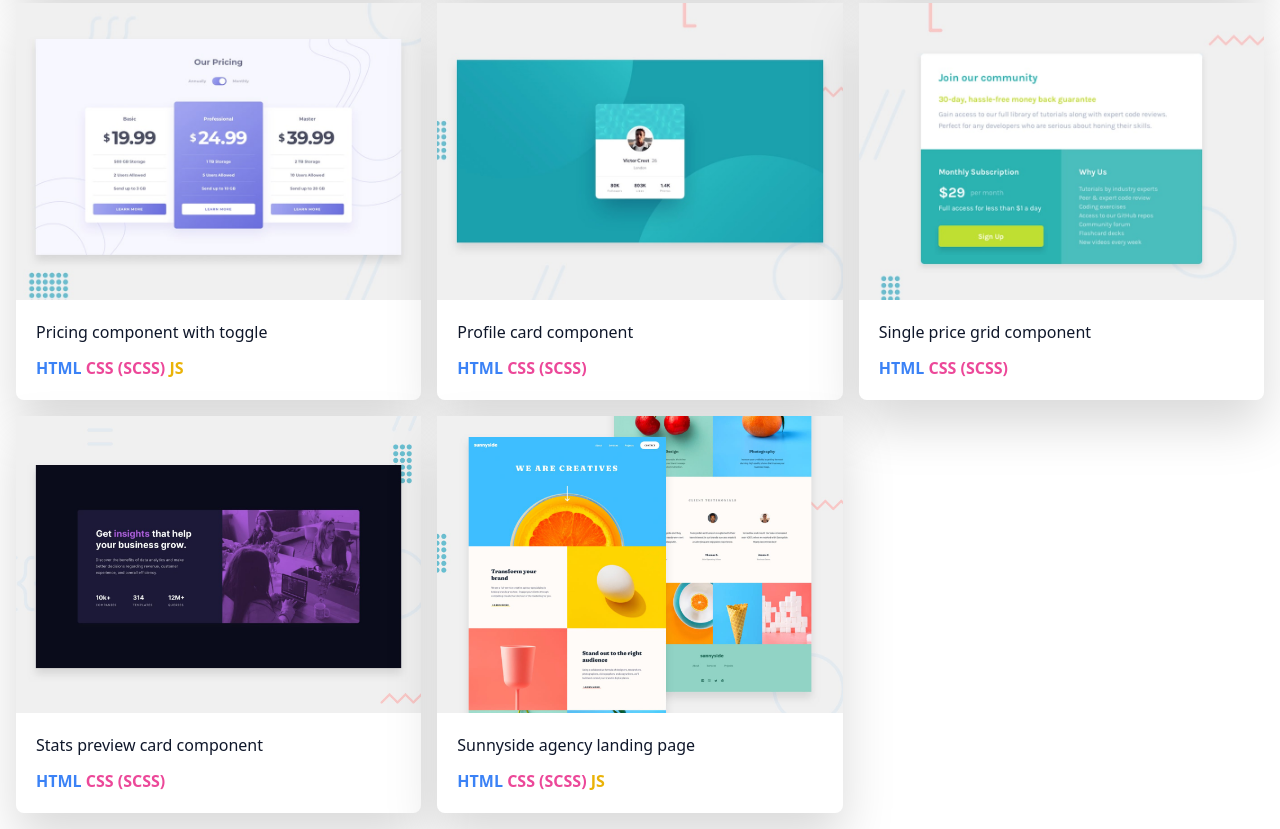
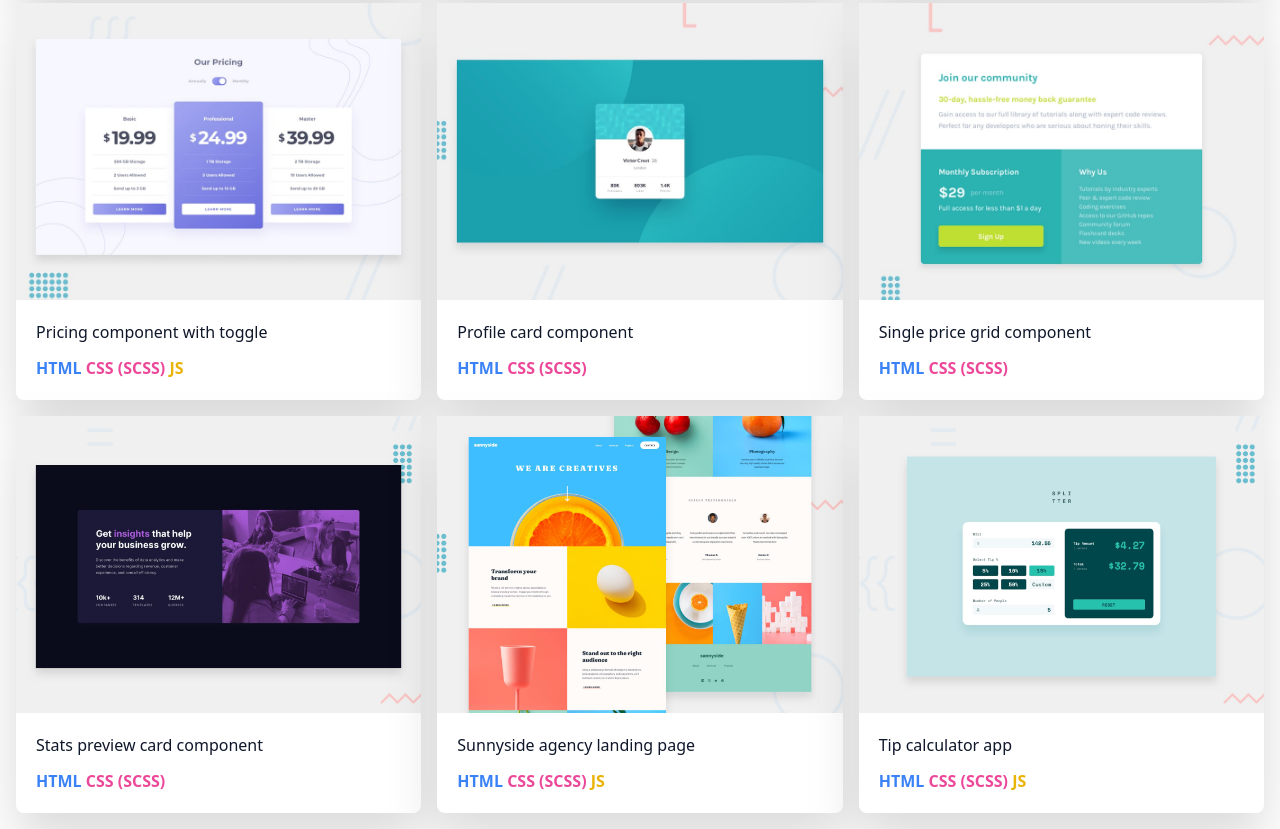
Before and after one commit to gergelyn/frontendmentorio, a website: page index.html in a window 1280 px wide. Shown: the part 1253-2082 px from the top of the page. Drawn offline with Linux system fonts and the light colour scheme.

Commit message:
tip-calculator-app Project added

```diff
--- a/index.html
+++ b/index.html
@@ -128,6 +128,15 @@
                 <span class="text-yellow-500">JS</span>
             </p>
         </div>
+        <div class="bg-white rounded-lg drop-shadow-2xl">
+            <a href="./tip-calculator-app-main/index.html"><img src="./tip-calculator-app-main/design/desktop-preview.jpg" alt="tip-calculator-app-desktop-preview"></a>
+            <h3 class="text-slate-900 mt-5 text-base font-medium mx-5">Tip calculator app</h3>
+            <p class="font-bold mt-3 mx-5 mb-5">
+                <span class="text-blue-500">HTML</span>
+                <span class="text-pink-500">CSS (SCSS)</span>
+                <span class="text-yellow-500">JS</span>
+            </p>
+        </div>
     </main>
 </body>
 </html>
```
